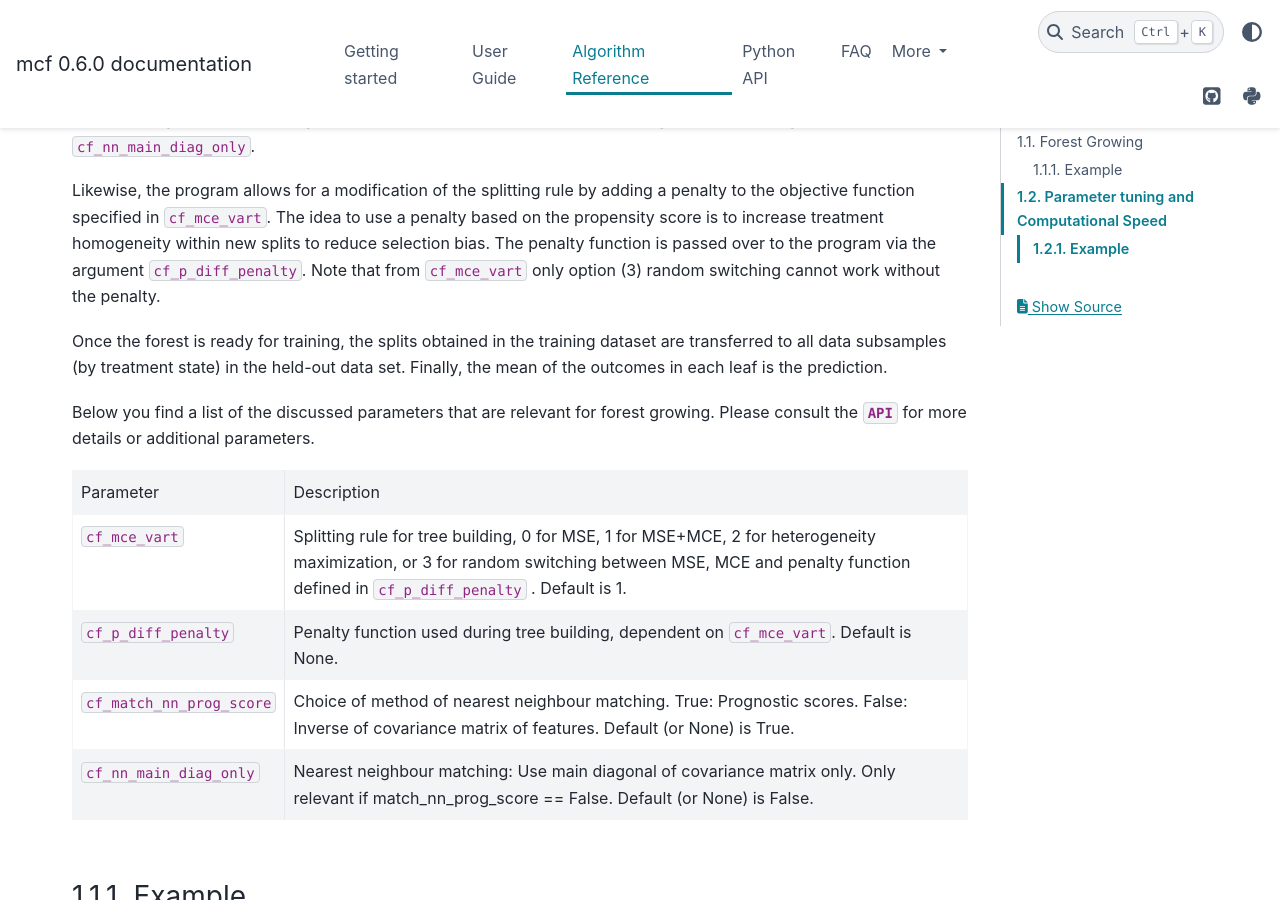
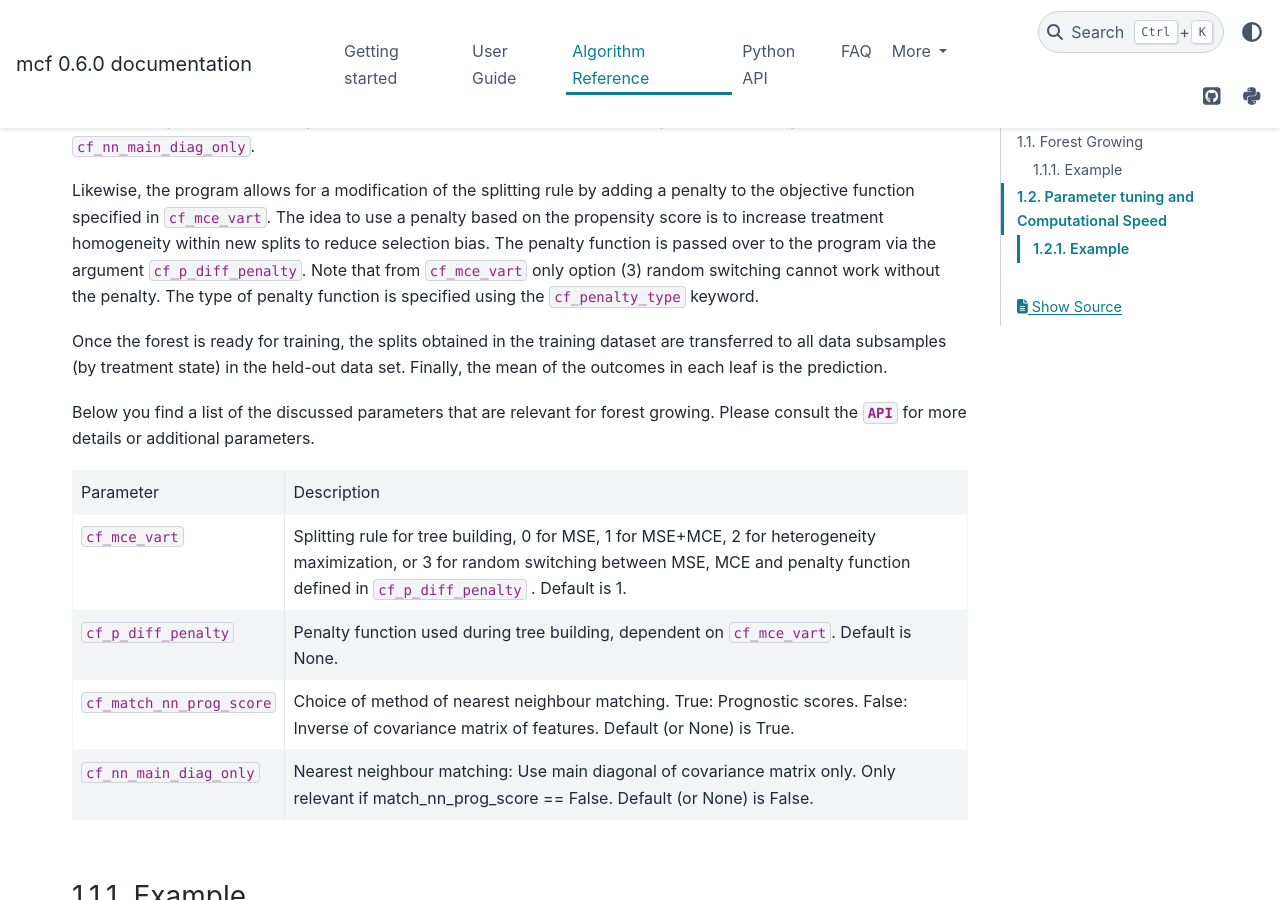
Before and after one commit to MCFpy/mcf, a Sphinx documentation site: the page built from docs/source/algorithm_reference/training.rst, in a window 1280 px wide and 900 px high, scrolled down 1282 px. Built offline with Sphinx 7.4.7 and the PyData theme 0.15.4, drawn with Linux system fonts in a browser that asks for light colours.

Commit message:
Update training.rst

```diff
--- a/docs/source/algorithm_reference/training.rst
+++ b/docs/source/algorithm_reference/training.rst
@@ -34,7 +34,7 @@ The MCE depends on correlations between treatment states. For this reason, befor
 How the program matches is governed by the argument ``cf_match_nn_prog_score``.
 The program matches either by outcome scores (one per treatment) or on all covariates by Mahalanobis matching. If there are many covariates, it is advisable to match on outcome scores due to the curse of dimensionality. When performing Mahalanobis matching, a practical issue may be that the required inverse of the covariance matrix is unstable. For this reason the program allows to only use the main diagonal to invert the covariance matrix. This is regulated via the argument ``cf_nn_main_diag_only``.
 
-Likewise, the program allows for a modification of the splitting rule by adding a penalty to the objective function specified in ``cf_mce_vart``. The idea to use a penalty based on the propensity score is to increase treatment homogeneity within new splits to reduce selection bias. The penalty function is passed over to the program via the argument ``cf_p_diff_penalty``. Note that from ``cf_mce_vart`` only option (3) random switching cannot work without the penalty.
+Likewise, the program allows for a modification of the splitting rule by adding a penalty to the objective function specified in ``cf_mce_vart``. The idea to use a penalty based on the propensity score is to increase treatment homogeneity within new splits to reduce selection bias. The penalty function is passed over to the program via the argument ``cf_p_diff_penalty``. Note that from ``cf_mce_vart`` only option (3) random switching cannot work without the penalty. The type of penalty function is specified using the ``cf_penalty_type`` keyword.
 
 Once the forest is ready for training, the splits obtained in the training dataset are transferred to all data subsamples (by treatment state) in the held-out data set. Finally, the mean of the outcomes in each leaf is the prediction.
 
```
